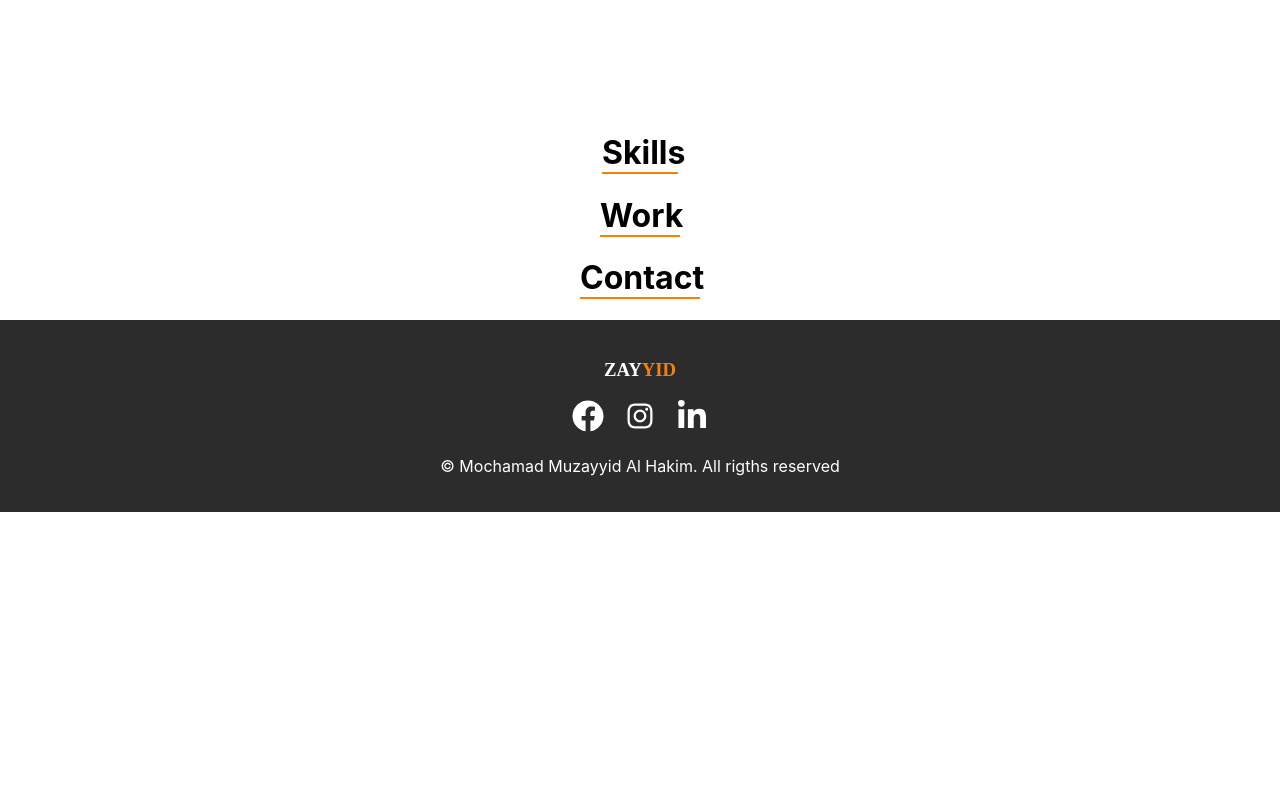
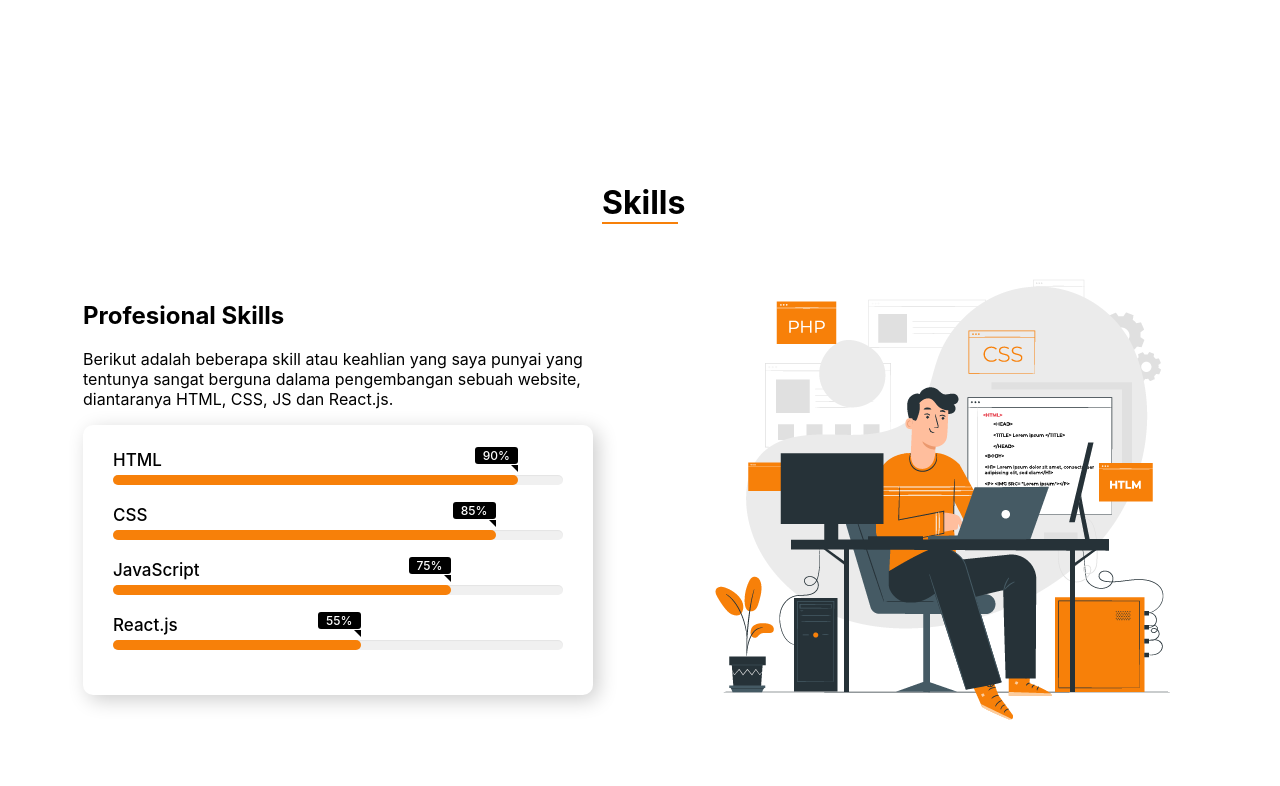
Before and after one commit to zayyid123/zayyid123.github.io, a React (Create React App) app: page / in a window 1280 px wide. Shown: the part 1114-1900 px from the top of the page. Before the commit the page ends 1626 px from the top, so only its background shows below. Built offline with nearby package versions, Linux system fonts and the light colour scheme; a web font is replaced by a local one.

Commit message:
tambah skills

```diff
--- a/public/index.html
+++ b/public/index.html
@@ -7,7 +7,7 @@
     <meta name="theme-color" content="#000000" />
     <meta
       name="description"
-      content="Web site created using create-react-app"
+      content="Personal portfolio of Mochamad Muzayyid Al Hakim"
     />
     <link rel="apple-touch-icon" href="%PUBLIC_URL%/logo192.png" />
     <!--
@@ -24,7 +24,7 @@
       work correctly both with client-side routing and a non-root public URL.
       Learn how to configure a non-root public URL by running `npm run build`.
     -->
-    <title>React App</title>
+    <title>Mochamad Muzayyid Al Hakim</title>
   </head>
   <body>
     <noscript>You need to enable JavaScript to run this app.</noscript>
--- a/src/component/com_skills.js
+++ b/src/component/com_skills.js
@@ -1,9 +1,58 @@
+/* eslint-disable jsx-a11y/alt-text */
 import './skills.css';
+import gambar from '../image/skills-01.png';
 
 function Skills() {
     return(
         <div className='skills' id='skills'>
             <h1>Skills</h1>
+
+            <div className='container-skills'>
+                <div className='skills-presentation'>
+                    <h2>Profesional Skills</h2>
+                    <p>
+                        Berikut adalah beberapa skill atau keahlian yang saya punyai yang tentunya sangat berguna dalama pengembangan sebuah website, diantaranya HTML, CSS, JS dan React.js.
+                    </p>
+                    <div className="skill-bars">
+                        <div className="bar">
+                            <div className="info">
+                                <span>HTML</span>
+                            </div>
+                            <div className="progress-line html">
+                                <span></span>
+                            </div>
+                        </div>
+                        <div className="bar">
+                            <div className="info">
+                                <span>CSS</span>
+                            </div>
+                            <div className="progress-line css">
+                                <span></span>
+                            </div>
+                        </div>
+                        <div className="bar">
+                            <div className="info">
+                                <span>JavaScript</span>
+                            </div>
+                            <div className="progress-line JavaScript">
+                                <span></span>
+                            </div>
+                        </div>
+                        <div className="bar">
+                            <div className="info">
+                                <span>React.js</span>
+                            </div>
+                            <div className="progress-line React_js">
+                                <span></span>
+                            </div>
+                        </div>
+                    </div>
+
+                </div>
+                <div className='skills-img'>
+                    <img src={gambar}/>
+                </div>
+            </div>
         </div>
     );
 }
--- a/src/component/navbar.css
+++ b/src/component/navbar.css
@@ -66,7 +66,7 @@
         position: fixed;
         top: 0;
         margin-top: 63px;
-        right: -100%;
+        right: -120%;
         width: 80%;
         height: 100%;
         padding: 2rem;
--- a/src/component/skills.css
+++ b/src/component/skills.css
@@ -1,3 +1,8 @@
+.skills {
+    padding-top: 50px;
+    padding-bottom: 50px;
+}
+
 .skills h1 {
     margin-right: auto;
     margin-left: auto;
@@ -5,3 +10,164 @@
     text-align: center;
     border-bottom: 2px solid #f78009;
 }
+.container-skills {
+    display: flex;
+    justify-content: space-evenly;
+    align-items: center;
+    flex-wrap: wrap;
+}
+
+.skills-presentation {
+    max-width: 530px;
+    margin-bottom: 20px;
+}
+
+.skill-bars {
+    padding: 25px 30px;
+    width: 450px;
+    background: #fff;
+    box-shadow: 5px 5px 20px rgba(0, 0, 0, 0.2);
+    border-radius: 10px;
+}
+
+.skill-bars .bar {
+    margin: 20px 0;
+}
+
+.skill-bars .bar:first-child {
+    margin-top: 0px;
+}
+
+.skill-bars .bar .info {
+    margin-bottom: 5px;
+}
+
+.skill-bars .bar .info span {
+    font-weight: 500;
+    font-size: 17px;
+    opacity: 0;
+    animation: showText 0.5s 1s linear forwards;
+}
+
+@keyframes showText {
+    100% {
+        opacity: 1;
+    }
+}
+
+.skill-bars .bar .progress-line {
+    height: 10px;
+    width: 100%;
+    background: #f0f0f0;
+    position: relative;
+    transform: scaleX(0);
+    transform-origin: left;
+    border-radius: 10px;
+    box-shadow: inset 0 1px 1px rgba(0, 0, 0, 0.05),
+        0 1px rgba(255, 255, 255, 0.8);
+    animation: animate 1s cubic-bezier(1, 0, 0.5, 1) forwards;
+}
+
+@keyframes animate {
+    100% {
+        transform: scaleX(1);
+    }
+}
+
+.bar .progress-line span {
+    height: 100%;
+    position: absolute;
+    border-radius: 10px;
+    transform: scaleX(0);
+    transform-origin: left;
+    background: #f78009;
+    animation: animate 1s 1s cubic-bezier(1, 0, 0.5, 1) forwards;
+}
+
+.bar .progress-line.html span {
+    width: 90%;
+}
+
+.bar .progress-line.css span {
+    width: 85%;
+}
+
+.bar .progress-line.JavaScript span {
+    width: 75%;
+}
+
+.bar .progress-line.React_js span {
+    width: 55%;
+}
+
+.progress-line span::before {
+    position: absolute;
+    content: "";
+    top: -10px;
+    right: 0;
+    height: 0;
+    width: 0;
+    border: 7px solid transparent;
+    border-bottom-width: 0px;
+    border-right-width: 0px;
+    border-top-color: #000;
+    opacity: 0;
+    animation: showText2 0.5s 1.5s linear forwards;
+}
+
+.progress-line span::after {
+    position: absolute;
+    top: -28px;
+    right: 0;
+    font-weight: 500;
+    background: #000;
+    color: #fff;
+    padding: 1px 8px;
+    font-size: 12px;
+    border-radius: 3px;
+    opacity: 0;
+    animation: showText2 0.5s 1.5s linear forwards;
+}
+
+@keyframes showText2 {
+    100% {
+        opacity: 1;
+    }
+}
+
+.progress-line.html span::after {
+    content: "90%";
+}
+
+.progress-line.css span::after {
+    content: "85%";
+}
+
+.progress-line.JavaScript span::after {
+    content: "75%";
+}
+
+.progress-line.React_js span::after {
+    content: "55%";
+}
+
+@media screen and (max-width: 1030px) {
+
+    .skills-presentation p,
+    h2 {
+        text-align: center;
+    }
+
+    .skills-presentation {
+        width: 100%;
+    }
+
+    .skill-bars {
+        width: 80%;
+        margin: auto;
+    }
+
+    .skills-img img {
+        width: 100%;
+    }
+}
```
Also changed, not shown: src/image/skills-01.png (added).
